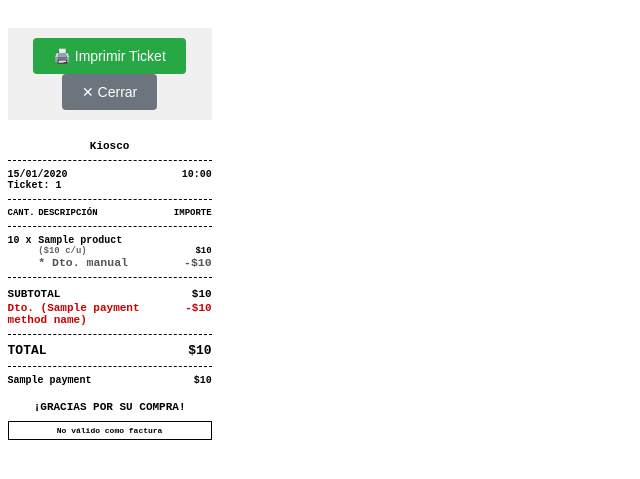
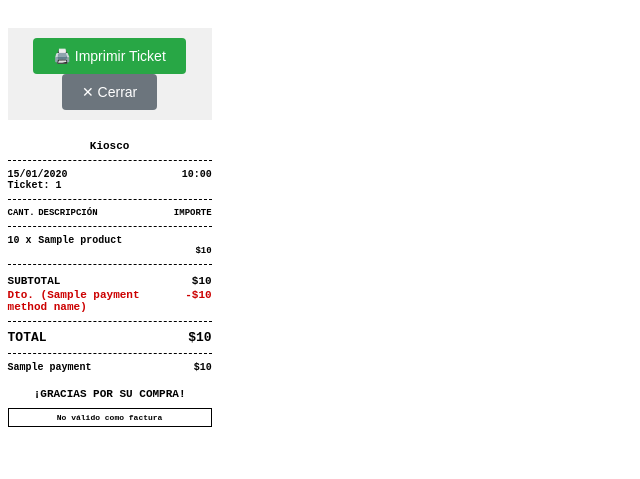
Before and after one commit to ignaciomondragon24/ALMACEN-SOFI, a Django app: template templates/pos/ticket.html in a window 1280 px wide. Shown: the top 479 px of the page, without its empty margins (0-640 px from the left). Run offline with Django 3.2, Linux system fonts and the light colour scheme; the template is opened without the code that fills it: most values are stand-ins (such as "Sample title", 1, 10 or a date in 2020).

Commit message:
fix(ticket): simplificar items — solo cantidad, nombre y precio
Quitar precio unitario, línea de promo y descuento manual del ticket.
Cada item muestra solo: cantidad x nombre + subtotal.

Co-Authored-By: Claude Opus 4.6 <noreply@anthropic.com>

```diff
--- a/templates/pos/ticket.html
+++ b/templates/pos/ticket.html
@@ -210,26 +210,8 @@
                 </span>
             </div>
             <div class="item-line2">
-                <span class="item-unit-price">
-                    {% if item.product.unit_of_measure.abbreviation == 'Kg' or item.product.unit_of_measure.abbreviation == 'g' %}
-                        (${{ item.unit_price|floatformat:0 }} x {{ item.product.unit_of_measure.abbreviation }})
-                    {% else %}
-                        (${{ item.unit_price|floatformat:0 }} c/u)
-                    {% endif %}
-                </span>
-                <span class="item-subtotal">${{ item.subtotal|floatformat:0 }}</span>
+                <span class="item-subtotal" style="margin-left:auto;">${{ item.subtotal|floatformat:0 }}</span>
             </div>
-            {% if item.promotion_name %}
-            <div class="item-line2" style="font-size: 0.72rem; color: #555;">
-                <span>* Promo {% if item.promotion.promo_type == 'nxm' %}{{ item.promotion.quantity_required }}x{{ item.promotion.quantity_charged }}{% elif item.promotion.promo_type == 'nx_fixed_price' %}{{ item.promotion.quantity_required }}x${{ item.promotion.final_price|floatformat:0 }}{% elif item.promotion.promo_type == 'quantity_discount' %}Dto. {{ item.promotion.discount_percent|floatformat:0 }}%{% elif item.promotion.promo_type == 'second_unit' %}2da un. {{ item.promotion.second_unit_discount|floatformat:0 }}%{% elif item.promotion.promo_type == 'simple_discount' %}{{ item.promotion.discount_percent|floatformat:0 }}% off{% elif item.promotion.promo_type == 'combo' %}Combo{% endif %}</span>
-            </div>
-            {% endif %}
-            {% if item.discount and item.discount > 0 %}
-            <div class="item-line2" style="font-size: 0.72rem; color: #555;">
-                <span>* Dto. manual</span>
-                <span>-${{ item.discount|floatformat:0 }}</span>
-            </div>
-            {% endif %}
         </div>
         {% endfor %}
 
```
